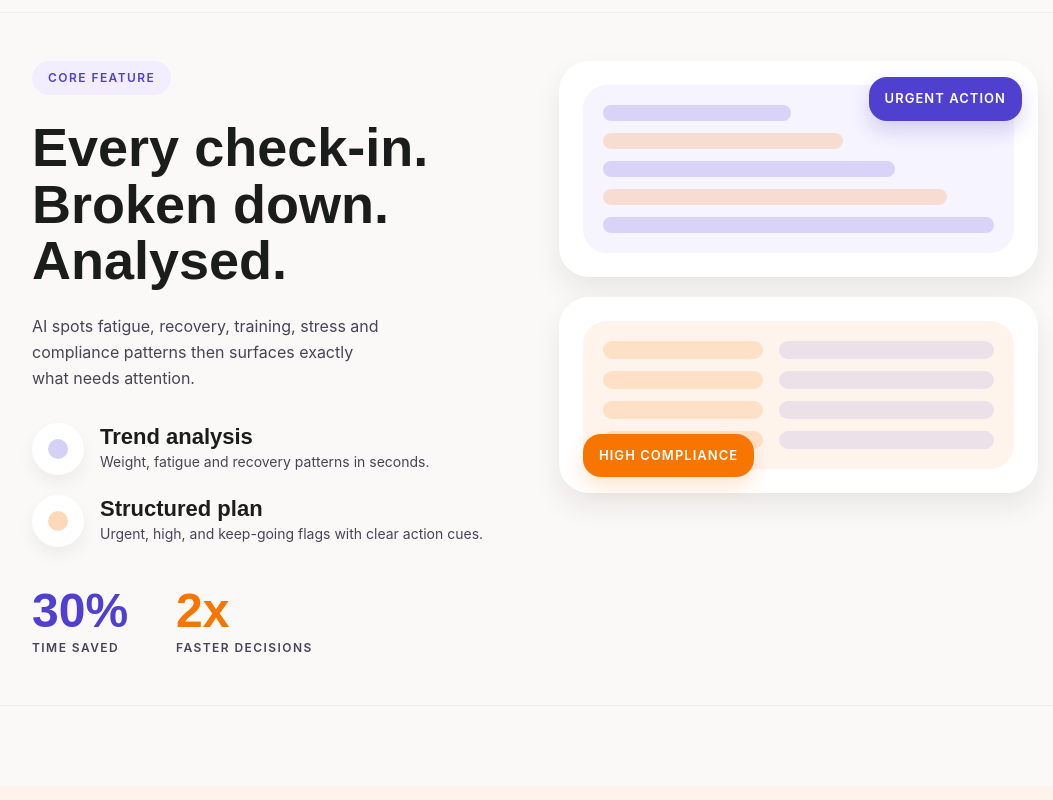
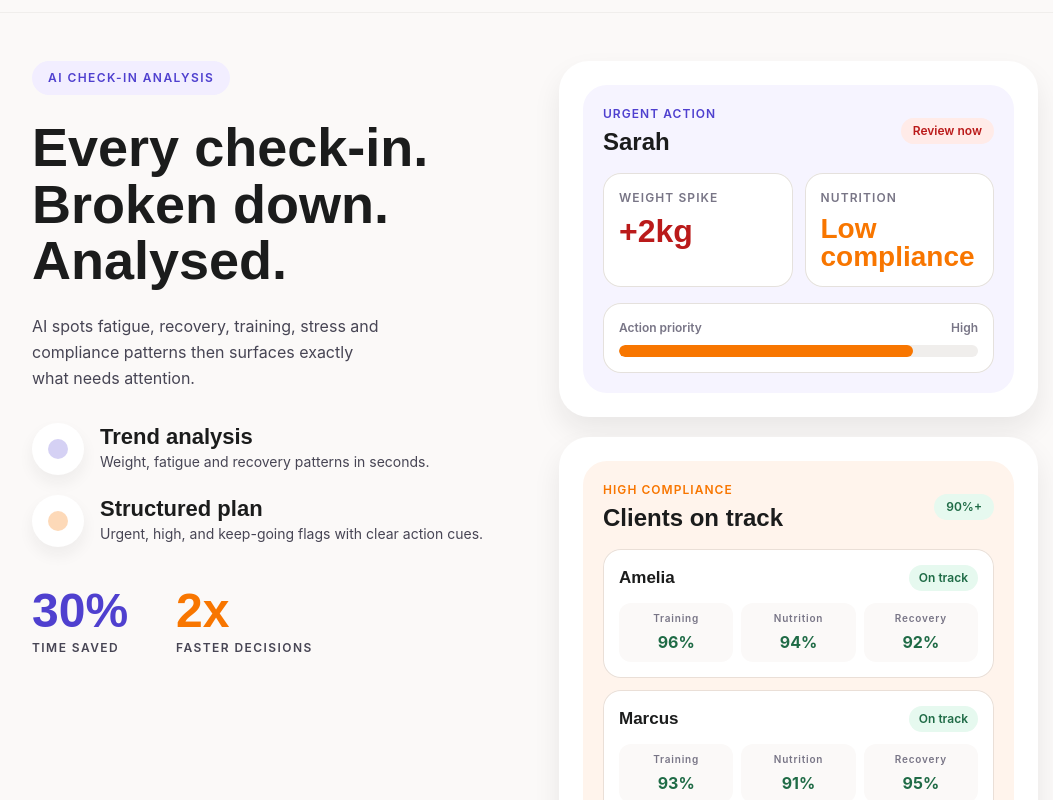
Before and after one commit to samanthaselvam07/Completecoachlanding, a Next.js app: page / in a window 1280 px wide. Shown: the part 1880-2680 px from the top of the page, without its empty margins (105-1158 px from the left). Built offline with nearby package versions, Linux system fonts and the light colour scheme; no server answers.

Commit message:
Update AI check-in module examples

```diff
--- a/src/components/marketing/home-page.tsx
+++ b/src/components/marketing/home-page.tsx
@@ -256,7 +256,7 @@ export function HomePage() {
             {/* Left */}
             <div>
               <div className="inline-flex items-center bg-[#f2eeff] rounded-[18px] px-4 py-2 mb-6">
-                <span className="text-[#4f40cf] text-[12px] font-semibold tracking-[1.44px]">CORE FEATURE</span>
+                <span className="text-[#4f40cf] text-[12px] font-semibold tracking-[1.44px]">AI CHECK-IN ANALYSIS</span>
               </div>
               <h2 className="font-['Plus_Jakarta_Sans',sans-serif] font-bold text-[#1b1c1c] text-[40px] md:text-[54px] leading-[1.05] mb-6">
                 Every check-in.<br />Broken down.<br />Analysed.
@@ -297,27 +297,112 @@ export function HomePage() {
             </div>
             {/* Right — card visuals */}
             <div className="space-y-5">
-              <div className="bg-white rounded-[30px] shadow-[0px_14px_28px_0px_rgba(27,28,28,0.08)] p-6 relative">
-                <div className="bg-[#f6f4ff] rounded-[24px] p-5 space-y-3">
-                  {[188, 240, 292, 344, 396].map((w, i) => (
-                    <div key={i} className="h-[16px] rounded-full" style={{ width: `${Math.min(w, 400)}px`, maxWidth: "100%", background: i % 2 === 0 ? "rgba(79,64,207,0.18)" : "rgba(248,118,0,0.18)" }} />
-                  ))}
-                </div>
-                <div className="absolute top-4 right-4 bg-[#4f40cf] rounded-[18px] shadow-[0px_10px_20px_0px_rgba(54,32,184,0.18)] px-4 py-3">
-                  <p className="text-white text-[13px] font-semibold tracking-[1.04px]">URGENT ACTION</p>
+              <div className="bg-white rounded-[30px] shadow-[0px_14px_28px_0px_rgba(27,28,28,0.08)] p-6">
+                <div className="bg-[#f6f4ff] rounded-[24px] p-5">
+                  <div className="mb-4 flex items-center justify-between gap-4">
+                    <div>
+                      <p className="text-[#4f40cf] text-[12px] font-semibold tracking-[1.04px]">
+                        URGENT ACTION
+                      </p>
+                      <h3 className="mt-1 font-['Plus_Jakarta_Sans',sans-serif] text-[24px] font-bold leading-[30px] text-[#1b1c1c]">
+                        Sarah
+                      </h3>
+                    </div>
+                    <span className="rounded-full bg-[#ffebe8] px-3 py-1 text-[12px] font-semibold text-[#ba1a1a]">
+                      Review now
+                    </span>
+                  </div>
+                  <div className="grid gap-3 sm:grid-cols-2">
+                    <div className="rounded-[18px] bg-white p-4 shadow-[inset_0_0_0_1px_#e5e1dd]">
+                      <p className="text-[12px] font-semibold tracking-[1.1px] text-[#787586]">
+                        WEIGHT SPIKE
+                      </p>
+                      <p className="mt-2 font-['Plus_Jakarta_Sans',sans-serif] text-[32px] font-extrabold leading-none text-[#ba1a1a]">
+                        +2kg
+                      </p>
+                    </div>
+                    <div className="rounded-[18px] bg-white p-4 shadow-[inset_0_0_0_1px_#e5e1dd]">
+                      <p className="text-[12px] font-semibold tracking-[1.1px] text-[#787586]">
+                        NUTRITION
+                      </p>
+                      <p className="mt-2 font-['Plus_Jakarta_Sans',sans-serif] text-[28px] font-extrabold leading-none text-[#f87600]">
+                        Low compliance
+                      </p>
+                    </div>
+                  </div>
+                  <div className="mt-4 rounded-[18px] bg-white p-4 shadow-[inset_0_0_0_1px_#e5e1dd]">
+                    <div className="mb-2 flex items-center justify-between text-[12px] font-semibold text-[#787586]">
+                      <span>Action priority</span>
+                      <span>High</span>
+                    </div>
+                    <div className="h-3 overflow-hidden rounded-full bg-[#f0eeec]">
+                      <div className="h-full w-[82%] rounded-full bg-[#f87600]" />
+                    </div>
+                  </div>
                 </div>
               </div>
-              <div className="bg-white rounded-[30px] shadow-[0px_14px_28px_0px_rgba(27,28,28,0.08)] p-6 relative">
-                <div className="bg-[#fff4ec] rounded-[24px] p-5 space-y-3">
-                  {[1,2,3,4].map((i) => (
-                    <div key={i} className="flex gap-4">
-                      <div className="bg-[rgba(248,118,0,0.16)] h-[18px] rounded-full w-[160px]" />
-                      <div className="bg-[rgba(79,64,207,0.1)] h-[18px] rounded-full flex-1" />
+              <div className="bg-white rounded-[30px] shadow-[0px_14px_28px_0px_rgba(27,28,28,0.08)] p-6">
+                <div className="bg-[#fff4ec] rounded-[24px] p-5">
+                  <div className="mb-4 flex items-center justify-between gap-4">
+                    <div>
+                      <p className="text-[#f87600] text-[12px] font-semibold tracking-[1.04px]">
+                        HIGH COMPLIANCE
+                      </p>
+                      <h3 className="mt-1 font-['Plus_Jakarta_Sans',sans-serif] text-[24px] font-bold leading-[30px] text-[#1b1c1c]">
+                        Clients on track
+                      </h3>
                     </div>
-                  ))}
-                </div>
-                <div className="absolute bottom-4 left-6 bg-[#f87600] rounded-[18px] shadow-[0px_10px_20px_0px_rgba(248,118,0,0.18)] px-4 py-3">
-                  <p className="text-white text-[13px] font-semibold tracking-[1.04px]">HIGH COMPLIANCE</p>
+                    <span className="rounded-full bg-[#e6f9ef] px-3 py-1 text-[12px] font-semibold text-[#1f6b46]">
+                      90%+
+                    </span>
+                  </div>
+                  <div className="space-y-3">
+                    {[
+                      { name: "Amelia", training: "96", nutrition: "94", recovery: "92" },
+                      { name: "Marcus", training: "93", nutrition: "91", recovery: "95" },
+                      { name: "Priya", training: "98", nutrition: "90", recovery: "94" },
+                    ].map((client) => (
+                      <div
+                        className="rounded-[18px] bg-white p-4 shadow-[inset_0_0_0_1px_#eadfd7]"
+                        key={client.name}
+                      >
+                        <div className="mb-3 flex items-center justify-between gap-3">
+                          <p className="font-['Plus_Jakarta_Sans',sans-serif] text-[17px] font-bold leading-[22px] text-[#1b1c1c]">
+                            {client.name}
+                          </p>
+                          <span className="rounded-full bg-[#e6f9ef] px-2.5 py-1 text-[12px] font-semibold text-[#1f6b46]">
+                            On track
+                          </span>
+                        </div>
+                        <div className="grid grid-cols-3 gap-2 text-center">
+                          <div className="rounded-[12px] bg-[#fbf9f8] px-2 py-2">
+                            <p className="text-[10px] font-semibold tracking-[0.8px] text-[#787586]">
+                              Training
+                            </p>
+                            <p className="mt-1 text-[16px] font-bold text-[#1f6b46]">
+                              {client.training}%
+                            </p>
+                          </div>
+                          <div className="rounded-[12px] bg-[#fbf9f8] px-2 py-2">
+                            <p className="text-[10px] font-semibold tracking-[0.8px] text-[#787586]">
+                              Nutrition
+                            </p>
+                            <p className="mt-1 text-[16px] font-bold text-[#1f6b46]">
+                              {client.nutrition}%
+                            </p>
+                          </div>
+                          <div className="rounded-[12px] bg-[#fbf9f8] px-2 py-2">
+                            <p className="text-[10px] font-semibold tracking-[0.8px] text-[#787586]">
+                              Recovery
+                            </p>
+                            <p className="mt-1 text-[16px] font-bold text-[#1f6b46]">
+                              {client.recovery}%
+                            </p>
+                          </div>
+                        </div>
+                      </div>
+                    ))}
+                  </div>
                 </div>
               </div>
             </div>
```
